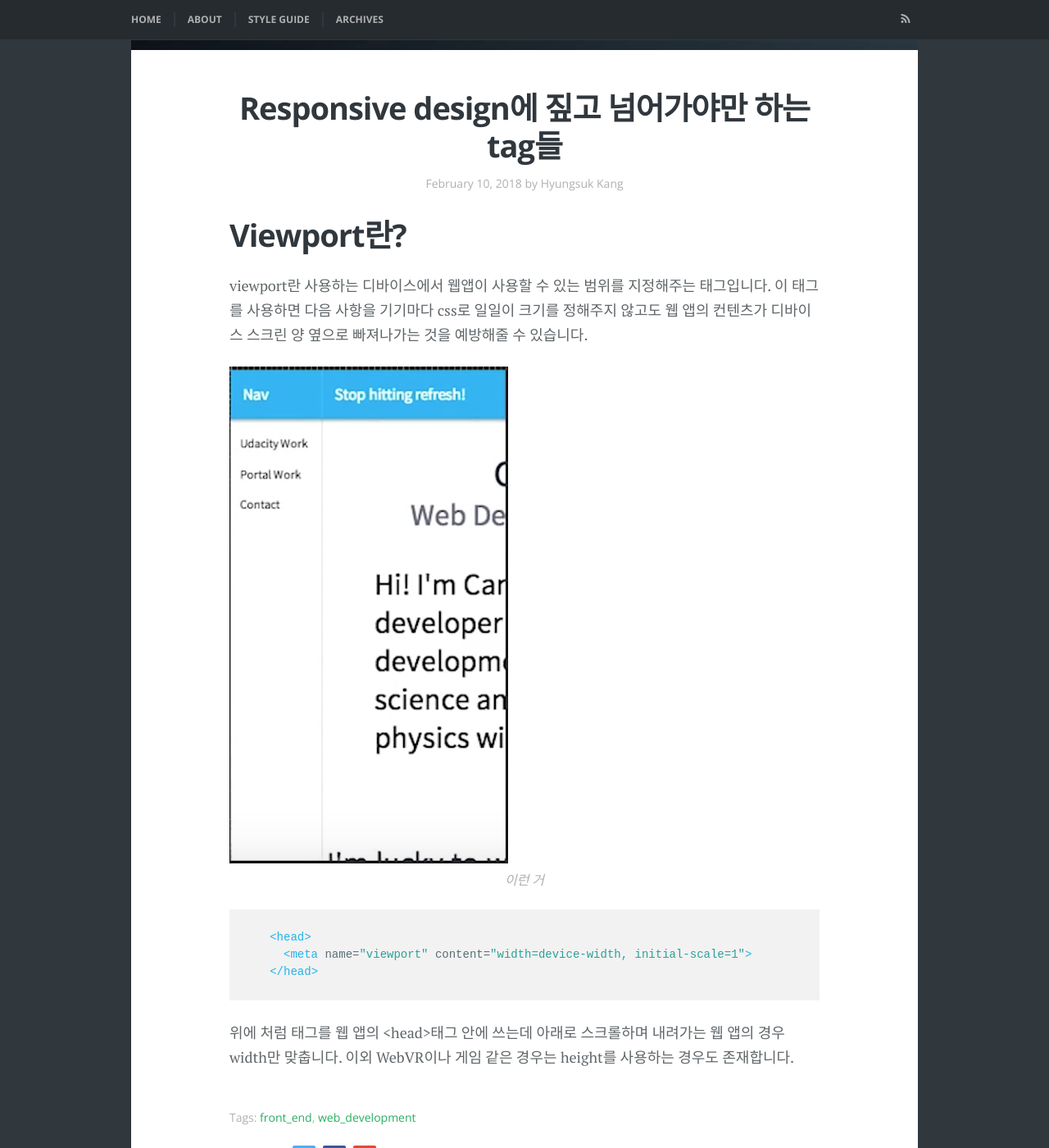
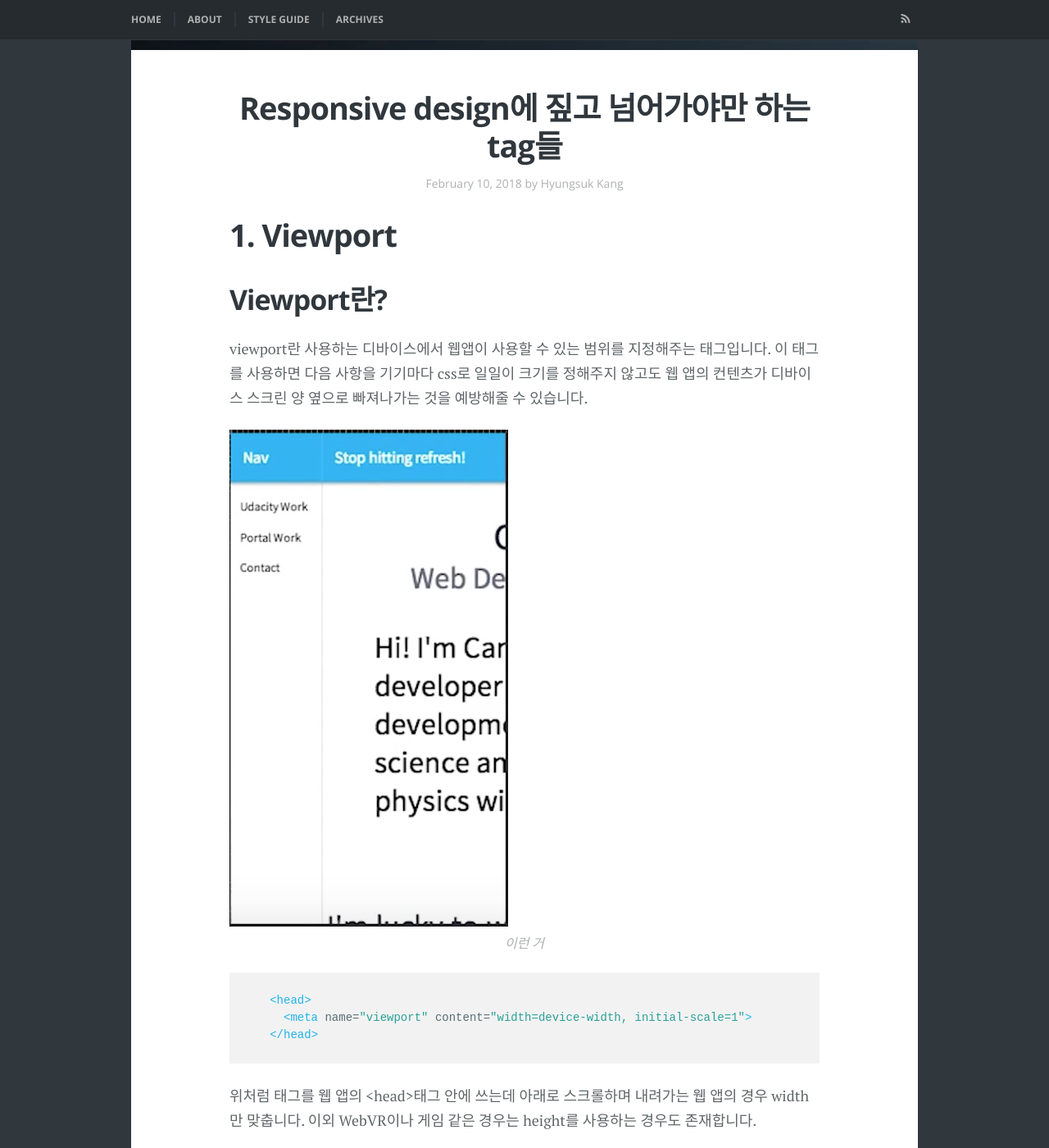
Before and after one commit to hskang9/hskang9.github.io, a Jekyll site: the page built from _posts/2018-02-10-responsive-design-meta-tags.md, in a window 1280 px wide and 1400 px high, scrolled down 931 px. Shown: the whole window at 82% size. Built offline with Jekyll 4.4.1, drawn with Linux system fonts in a browser that asks for light colours; some web fonts are replaced; comment, search, counter and statistics services are not loaded.

Commit message:
Update 2018-02-10-responsive-design-meta-tags.md

````diff
--- a/_posts/2018-02-10-responsive-design-meta-tags.md
+++ b/_posts/2018-02-10-responsive-design-meta-tags.md
@@ -6,7 +6,9 @@ categories: front_end
 tags: [front_end, web_development]
 ---
 
-# Viewport란?
+# 1. Viewport
+
+## Viewport란?
 
 viewport란 사용하는 디바이스에서 웹앱이 사용할 수 있는 범위를 지정해주는 <meta> 태그입니다.
 이 <meta> 태그를 사용하면 다음 사항을 기기마다 css로 일일이 크기를 정해주지 않고도 웹 앱의 컨텐츠가 디바이스 스크린 양 옆으로 빠져나가는 것을 예방해줄 수 있습니다.
@@ -20,4 +22,7 @@ viewport란 사용하는 디바이스에서 웹앱이 사용할 수 있는 범
    </head>
 ```
 
-위에 처럼 <meta>태그를 웹 앱의 <head>태그 안에 쓰는데 아래로 스크롤하며 내려가는 웹 앱의 경우 width만 맞춥니다. 이외 WebVR이나 게임 같은 경우는 height를 사용하는 경우도 존재합니다.
+위처럼 <meta>태그를 웹 앱의 <head>태그 안에 쓰는데 아래로 스크롤하며 내려가는 웹 앱의 경우 width만 맞춥니다. 이외 WebVR이나 게임 같은 경우는 height를 사용하는 경우도 존재합니다.
+
+
+# 2.
````
